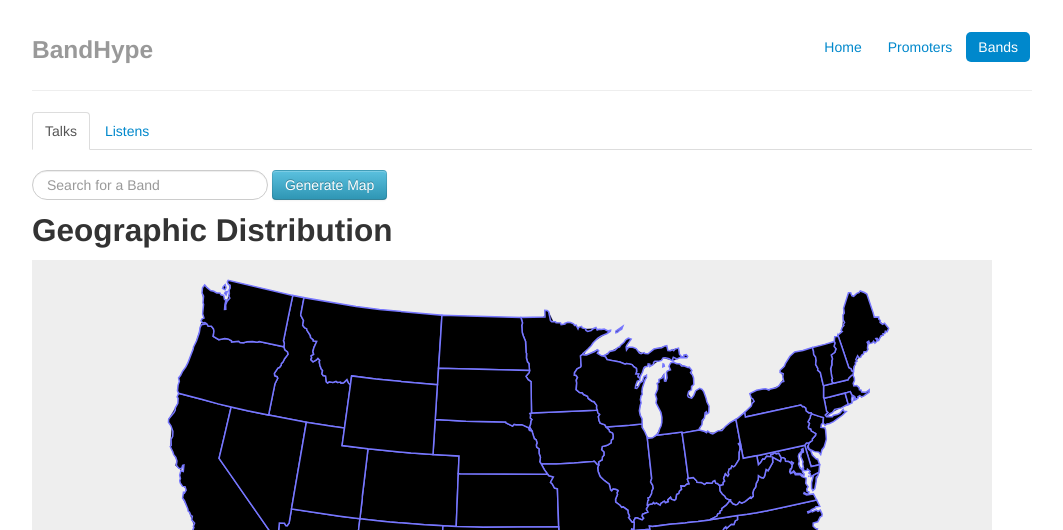
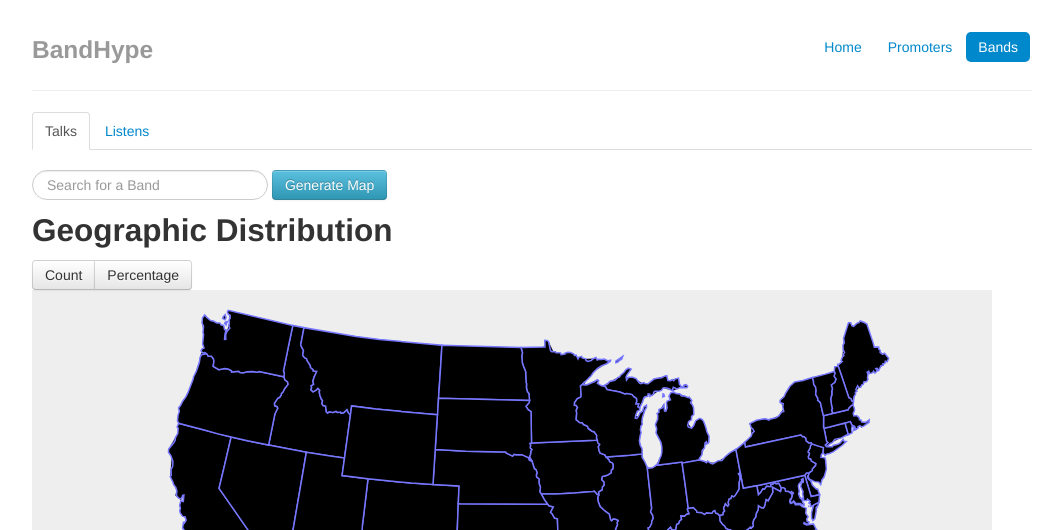
Before and after one commit to rahulkgupta/bandhype, a Django app: page /bands in a window 1280 px wide. Shown: the top 530 px of the page, without its empty margins (108-1171 px from the left). Run offline with Django 3.2, Linux system fonts and the light colour scheme; some libraries are stand-ins or nearby versions.

Commit message:
user can now toggle intensity based on pct or count

```diff
--- a/bandhype/bands/static/js/choropleth.js
+++ b/bandhype/bands/static/js/choropleth.js
@@ -4,6 +4,8 @@ var county_data;
 var counties_paths;
 var path = d3.geo.path();
 var zoomed = false;
+
+var disp = true;
 
 var svg = d3.select("#chart")
     .append("svg")
@@ -56,8 +58,8 @@ d3.json("states", function(json) {
         .attr("d", path)
         .on("mouseout", function(){
             d3.select(this)
-                .style('stroke', "#fff")
-                .style('stroke-width', '.25px')
+                .style('stroke', "#77f")
+                .style('stroke-width', '1.5px')
             return tooltip.style("visibility", "hidden");})
         .attr("d", path);
 
@@ -128,12 +130,18 @@ function quantize(d) {
     if (state) {
         var total = 0
         var count = 0
+        var pct = 0.0
         for (var s in state_data) {
             count += 1
             total += state_data[s][2]
+            pct += state_data[s][1]
         }
-        console.log("q" + Math.min(8, ~~(state[2]/total * count*4)) + "-9")
-        return "q" + Math.min(8, ~~(state[2]/total * count*4)) + "-9";
+        if (disp)
+            return "q" + Math.min(8, ~~(state[2]/total * count*4)) + "-9";
+        else {
+            return "q" + Math.min(8, ~~(state[1]/pct * count*4)) + "-9";
+        }
+
     }
     return 'q0-9'
 }
@@ -143,12 +151,17 @@ function cquantize(d) {
     if (county) {
         var total = 0
         var count = 0
+        var pct = 0.0
         for (var s in county_data) {
             count += 1
             total += county_data[s][2]
+            pct += county_data[s][1]
         }
-
-        return "q" + Math.min(8, ~~(county[2]/total * count*4)) + "-9";
+        if (disp)
+            return "q" + Math.min(8, ~~(county[2]/total * count*4)) + "-9";
+        else {
+            return "q" + Math.min(8, ~~(county[1]/pct * count*4)) + "-9";
+        }
     }
     return 'q0-9'
 }
@@ -156,7 +169,7 @@ function cquantize(d) {
 function mapover(d, self){
     d3.select(self)
         .style('stroke', "#000")
-        .style('stroke-width', "2px")
+        .style('stroke-width', "3px")
     var state = state_data[d.id]
     var tooltext = "County: "+d.properties.name+", Tweet Count: 0; Tweet Pct: 0%"
     if (state) {
@@ -287,3 +300,24 @@ function hidecounties (d, self) {
             })
 
 }
+
+function renderMap(d, self) {
+    if (!zoomed) {
+        states.selectAll("path")
+            .attr("class", quantize);
+    } else {
+        counties.selectAll("path")
+            .attr("class", cquantize);
+    }
+
+}
+
+$('#count').on('click', function(e){
+    disp = true
+    renderMap();
+})
+
+$('#pct').on('click', function(e){
+    disp = false
+    renderMap();
+})
--- a/bandhype/bands/static/js/timeseries.js
+++ b/bandhype/bands/static/js/timeseries.js
@@ -56,12 +56,12 @@ var textanchor = tsvg.append("svg:text")
 
 function changetime(d, self) {
     d3.select(self).attr('r', 8)
-    state_data = d.states
-    county_data = d.counties
     if (!zoomed) {
+        state_data = d.states
         states.selectAll("path")
             .attr("class", quantize);
     } else {
+        county_data = d.counties
         counties.selectAll("path")
             .attr("class", cquantize);
     }
--- a/bandhype/bands/templates/bands.html
+++ b/bandhype/bands/templates/bands.html
@@ -115,6 +115,10 @@
         data-source="{{bands}}"/>
       <button id="search-btn" class = "btn btn-info">Generate Map</button>
       <h2>Geographic Distribution</h2>
+      <div class="btn-group">
+        <button id="count" class="btn">Count</button>
+        <button id="pct" class="btn">Percentage</button>
+      </div>
       <div id="chart"></div>
       <h2>Time Series</h2>
       <div id="time-series"></div>
```
